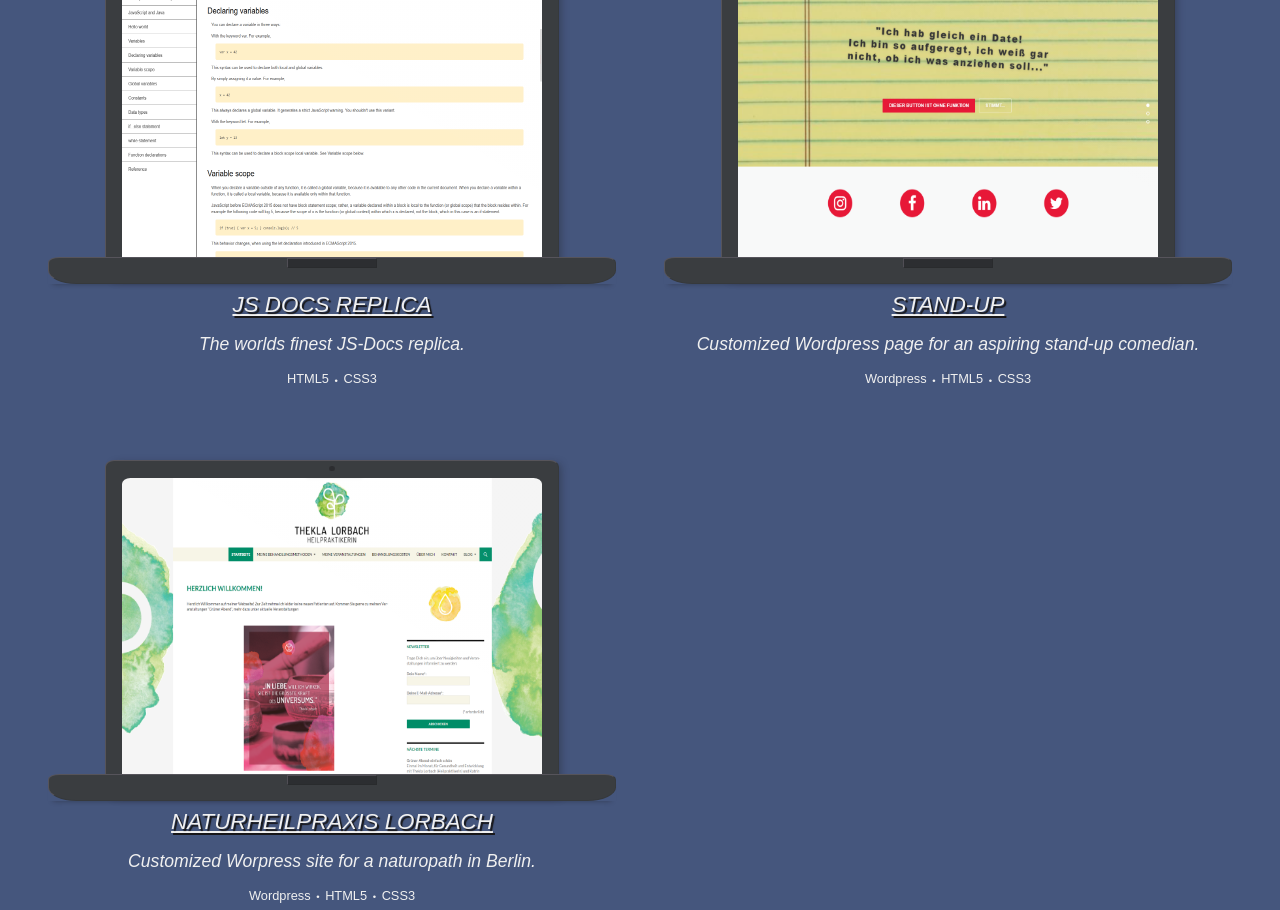
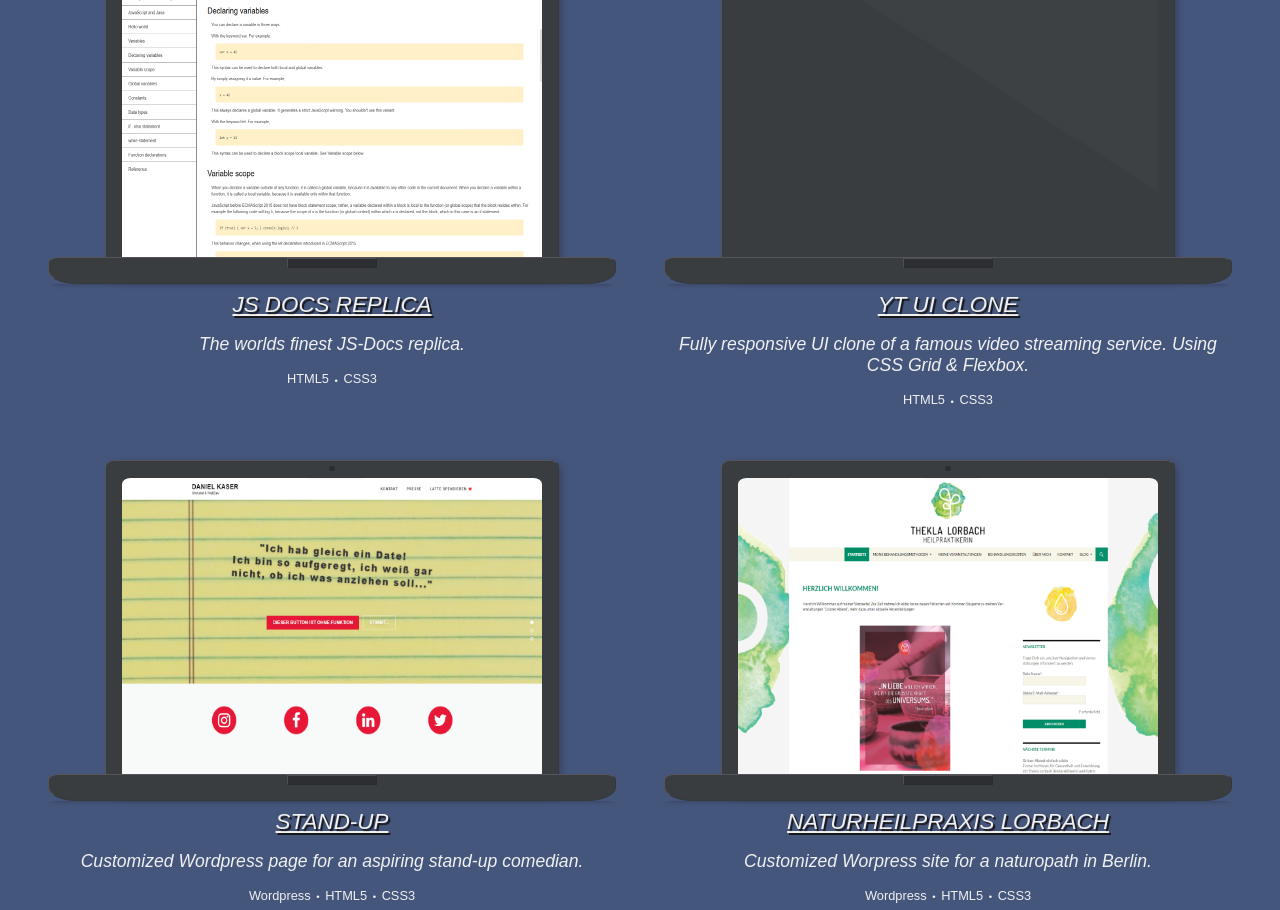
Before and after one commit to kasulk/fcc-portfolio-page, a plain HTML site: page index.html in a window 1280 px wide. Shown: the part 4251-5161 px from the top of the page. Drawn offline with Linux system fonts and the light colour scheme; a web font is replaced by a local one.

Commit message:
add html for added project

```diff
--- a/index.html
+++ b/index.html
@@ -331,6 +331,46 @@
           </div>
           <div
             class="project-tile"
+            title="Fully responsive UI clone of a famous video streaming service. Using CSS Grid & Flexbox."
+          >
+            <a
+              href="https://www.danielkaser.de/portfolio/ytclone"
+              target="_blank"
+            >
+              <div class="laptop">
+                <div class="laptop-top">
+                  <div class="laptop-cam"></div>
+                  <div class="laptop-screen">
+                    <img
+                      src="images/ytclone.png"
+                      alt="Fully responsive UI clone of a famous video streaming service. Using CSS Grid & Flexbox."
+                    />
+                    <div class="screen-effects"></div>
+                  </div>
+                </div>
+                <div class="laptop-bottom">
+                  <div class="laptop-bottom-left"></div>
+                  <div class="laptop-bottom-middle">
+                    <div class="laptop-lock"></div>
+                  </div>
+                  <div class="laptop-bottom-right"></div>
+                </div>
+              </div>
+            </a>
+            <div class="laptop-description">
+              <h4>YT UI Clone</h4>
+              <p>
+                Fully responsive UI clone of a famous video streaming service.
+                Using CSS Grid & Flexbox.
+              </p>
+              <ul>
+                <li>HTML5</li>
+                <li>CSS3</li>
+              </ul>
+            </div>
+          </div>
+          <div
+            class="project-tile"
             title="Wordpress page for an aspiring stand-up comedian."
           >
             <a href="https://www.danielkaser.de/comedy" target="_blank">
```
